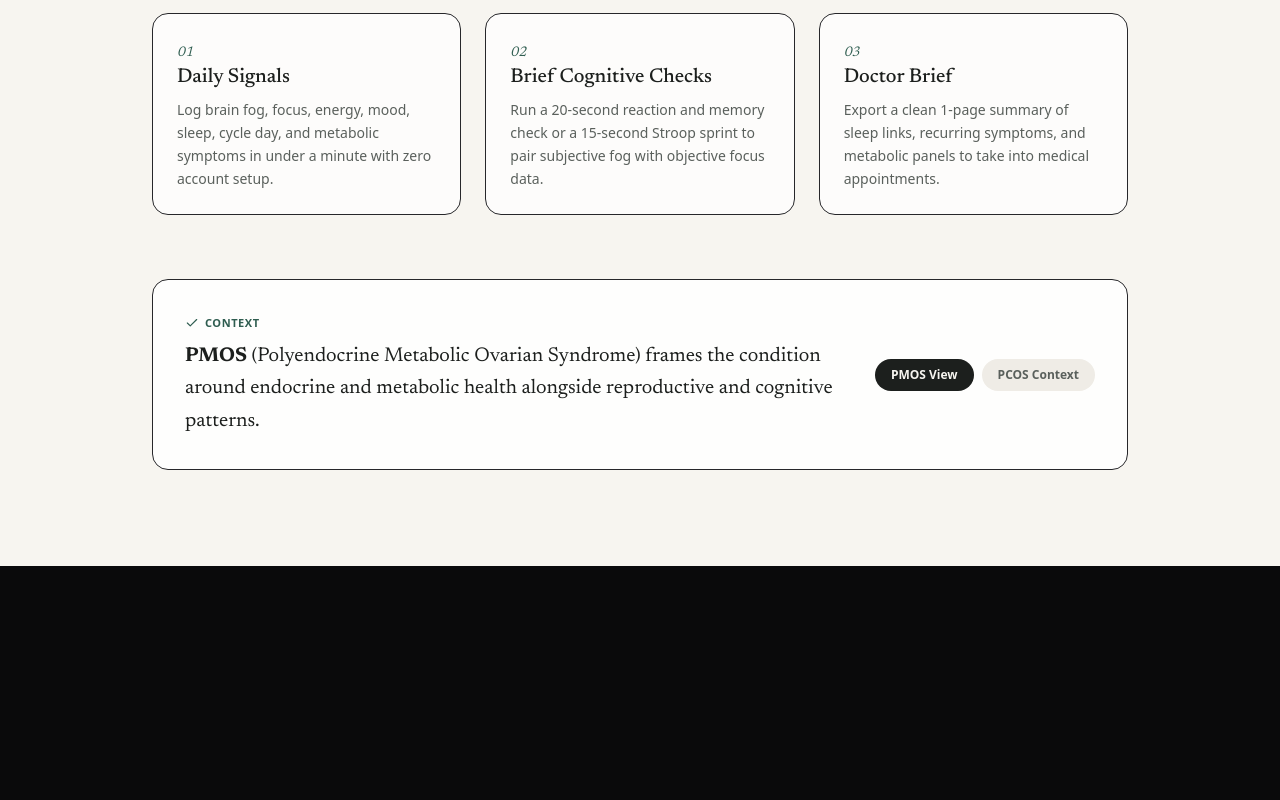
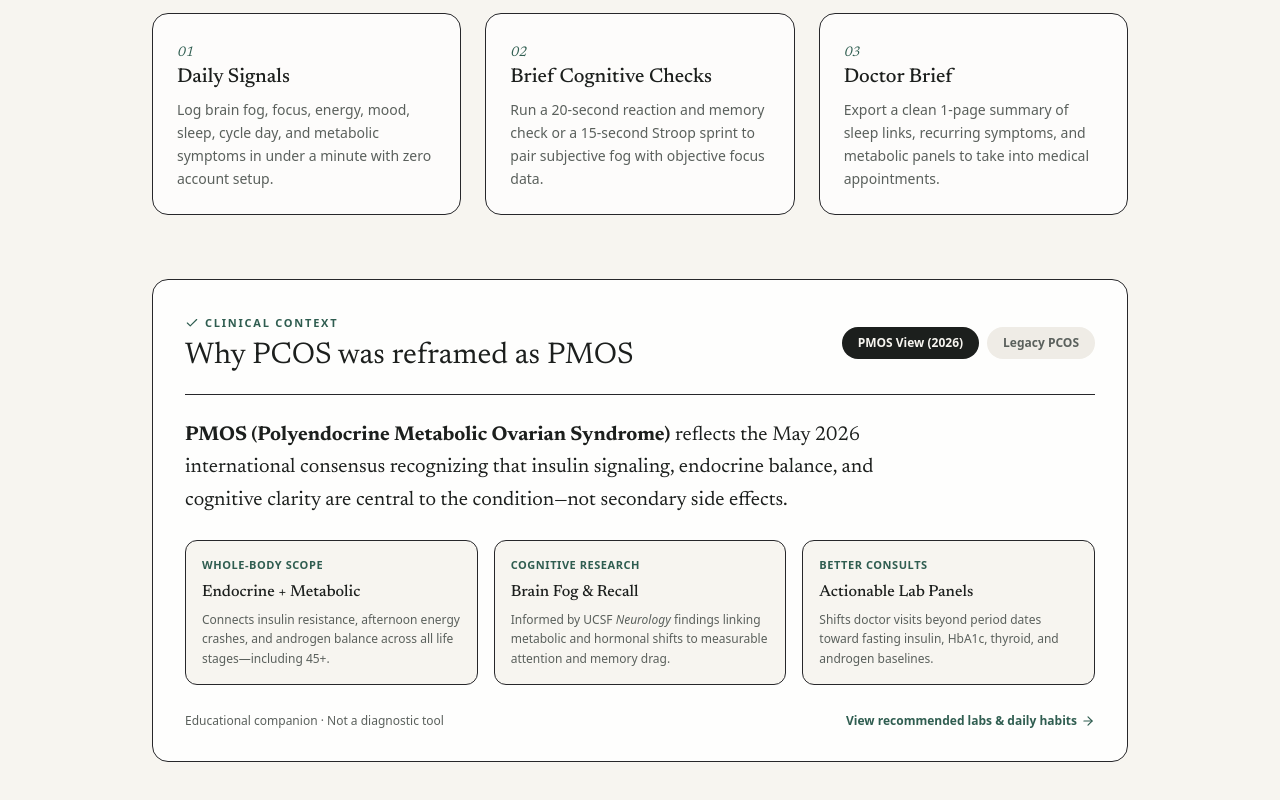
Before and after one commit to ft-gauthammm/clarity-pmos, a Next.js app: page / in a window 1280 px wide. Shown: the part 620-1420 px from the top of the page. Before the commit the page ends 1186 px from the top, so only its background shows below. Built offline with nearby package versions, Linux system fonts and the light colour scheme.

Commit message:
Update Clarity editorial aesthetic and PMOS clinical context

```diff
--- a/src/app/page.tsx
+++ b/src/app/page.tsx
@@ -56,7 +56,7 @@ export default function HomePage() {
       </header>
 
       <main className="max-w-5xl mx-auto px-6 pt-14 pb-24 space-y-16">
-        {/* Centered / Asymmetric Editorial Hero */}
+        {/* Asymmetric Editorial Hero */}
         <section className="grid md:grid-cols-12 gap-10 items-end border-b border-[#E3DDD2] pb-14">
           <div className="md:col-span-8 space-y-5">
             <p className="text-[11px] font-semibold uppercase tracking-[0.18em] text-[#2F5D50]">
@@ -149,25 +149,18 @@ export default function HomePage() {
           </div>
         </section>
 
-        {/* Terminology Note (PMOS vs PCOS) */}
-        <section className="bg-white/85 border border-[#E3DDD2] rounded-2xl p-6 sm:p-8 flex flex-col md:flex-row md:items-center justify-between gap-6">
-          <div className="space-y-2 max-w-2xl">
-            <div className="inline-flex items-center gap-1.5 text-[11px] font-semibold uppercase tracking-wider text-[#2F5D50]">
-              <Check className="w-3.5 h-3.5" /> Context
+        {/* Expanded Terminology & Clinical Context (PMOS vs PCOS) */}
+        <section className="bg-white/85 border border-[#E3DDD2] rounded-2xl p-6 sm:p-8 space-y-6">
+          <div className="flex flex-col md:flex-row md:items-center justify-between gap-4 border-b border-[#EFECE6] pb-5">
+            <div className="space-y-1.5">
+              <div className="inline-flex items-center gap-1.5 text-[11px] font-semibold uppercase tracking-[0.16em] text-[#2F5D50]">
+                <Check className="w-3.5 h-3.5" /> Clinical Context
               </div>
-            {viewMode === "pmos" ? (
-              <p className="font-serif text-lg sm:text-xl text-[#1C1F1D] leading-relaxed">
-                <strong>PMOS</strong> (Polyendocrine Metabolic Ovarian Syndrome)
-                frames the condition around endocrine and metabolic health
-                alongside reproductive and cognitive patterns.
-              </p>
-            ) : (
-              <p className="font-serif text-lg sm:text-xl text-[#1C1F1D] leading-relaxed">
-                <strong>PCOS</strong> was the older ovarian-focused label, which
-                often missed broader metabolic and cognitive dimensions now
-                grouped under PMOS.
-              </p>
-            )}
+              <h2 className="font-serif text-2xl sm:text-3xl font-normal text-[#1C1F1D]">
+                {viewMode === "pmos"
+                  ? "Why PCOS was reframed as PMOS"
+                  : "Limitations of the legacy PCOS label"}
+              </h2>
             </div>
 
             <div className="flex items-center gap-2 shrink-0">
@@ -177,10 +170,10 @@ export default function HomePage() {
                 className={`px-4 py-2 rounded-full text-xs font-semibold transition cursor-pointer ${
                   viewMode === "pmos"
                     ? "bg-[#1C1F1D] text-[#F7F5F0]"
-                  : "bg-[#EFECE6] text-[#5A605C]"
+                    : "bg-[#EFECE6] text-[#5A605C] hover:text-[#1C1F1D]"
                 }`}
               >
-              PMOS View
+                PMOS View (2026)
               </button>
               <button
                 type="button"
@@ -188,11 +181,128 @@ export default function HomePage() {
                 className={`px-4 py-2 rounded-full text-xs font-semibold transition cursor-pointer ${
                   viewMode === "pcos"
                     ? "bg-[#1C1F1D] text-[#F7F5F0]"
-                  : "bg-[#EFECE6] text-[#5A605C]"
+                    : "bg-[#EFECE6] text-[#5A605C] hover:text-[#1C1F1D]"
                 }`}
               >
-              PCOS Context
+                Legacy PCOS
               </button>
+            </div>
+          </div>
+
+          {viewMode === "pmos" ? (
+            <div className="space-y-6">
+              <p className="font-serif text-lg sm:text-xl text-[#1C1F1D] leading-relaxed max-w-3xl">
+                <strong>PMOS (Polyendocrine Metabolic Ovarian Syndrome)</strong>{" "}
+                reflects the May 2026 international consensus recognizing that
+                insulin signaling, endocrine balance, and cognitive clarity are
+                central to the condition—not secondary side effects.
+              </p>
+
+              <div className="grid sm:grid-cols-3 gap-4">
+                <div className="p-4 rounded-xl bg-[#F7F5F0] border border-[#E3DDD2] space-y-1.5">
+                  <p className="text-[11px] font-semibold uppercase tracking-wider text-[#2F5D50]">
+                    Whole-Body Scope
+                  </p>
+                  <p className="font-serif text-base font-medium text-[#1C1F1D]">
+                    Endocrine + Metabolic
+                  </p>
+                  <p className="text-xs text-[#5A605C] leading-relaxed">
+                    Connects insulin resistance, afternoon energy crashes, and
+                    androgen balance across all life stages—including 45+.
+                  </p>
+                </div>
+
+                <div className="p-4 rounded-xl bg-[#F7F5F0] border border-[#E3DDD2] space-y-1.5">
+                  <p className="text-[11px] font-semibold uppercase tracking-wider text-[#2F5D50]">
+                    Cognitive Research
+                  </p>
+                  <p className="font-serif text-base font-medium text-[#1C1F1D]">
+                    Brain Fog &amp; Recall
+                  </p>
+                  <p className="text-xs text-[#5A605C] leading-relaxed">
+                    Informed by UCSF <em>Neurology</em> findings linking
+                    metabolic and hormonal shifts to measurable attention and
+                    memory drag.
+                  </p>
+                </div>
+
+                <div className="p-4 rounded-xl bg-[#F7F5F0] border border-[#E3DDD2] space-y-1.5">
+                  <p className="text-[11px] font-semibold uppercase tracking-wider text-[#2F5D50]">
+                    Better Consults
+                  </p>
+                  <p className="font-serif text-base font-medium text-[#1C1F1D]">
+                    Actionable Lab Panels
+                  </p>
+                  <p className="text-xs text-[#5A605C] leading-relaxed">
+                    Shifts doctor visits beyond period dates toward fasting
+                    insulin, HbA1c, thyroid, and androgen baselines.
+                  </p>
+                </div>
+              </div>
+            </div>
+          ) : (
+            <div className="space-y-6">
+              <p className="font-serif text-lg sm:text-xl text-[#1C1F1D] leading-relaxed max-w-3xl">
+                <strong>PCOS (Polycystic Ovary Syndrome)</strong> named the
+                condition after ovarian follicles on ultrasound—causing decades
+                of confusion for patients without cysts and overlooking brain
+                fog and metabolic fatigue.
+              </p>
+
+              <div className="grid sm:grid-cols-3 gap-4">
+                <div className="p-4 rounded-xl bg-[#F7F5F0] border border-[#E3DDD2] space-y-1.5">
+                  <p className="text-[11px] font-semibold uppercase tracking-wider text-[#7A7F7B]">
+                    Misleading Name
+                  </p>
+                  <p className="font-serif text-base font-medium text-[#1C1F1D]">
+                    Not Actual Cysts
+                  </p>
+                  <p className="text-xs text-[#5A605C] leading-relaxed">
+                    Many people meet diagnostic criteria without polycystic
+                    ovaries, while others with ovarian follicles have no
+                    syndrome at all.
+                  </p>
+                </div>
+
+                <div className="p-4 rounded-xl bg-[#F7F5F0] border border-[#E3DDD2] space-y-1.5">
+                  <p className="text-[11px] font-semibold uppercase tracking-wider text-[#7A7F7B]">
+                    Blind Spot
+                  </p>
+                  <p className="font-serif text-base font-medium text-[#1C1F1D]">
+                    Cycle-Only Apps
+                  </p>
+                  <p className="text-xs text-[#5A605C] leading-relaxed">
+                    Traditional trackers only log bleeding days, leaving sleep
+                    disruption, sugar cravings, and word-finding slips
+                    untracked.
+                  </p>
+                </div>
+
+                <div className="p-4 rounded-xl bg-[#F7F5F0] border border-[#E3DDD2] space-y-1.5">
+                  <p className="text-[11px] font-semibold uppercase tracking-wider text-[#7A7F7B]">
+                    Midlife Gap
+                  </p>
+                  <p className="font-serif text-base font-medium text-[#1C1F1D]">
+                    Stops at Menopause
+                  </p>
+                  <p className="text-xs text-[#5A605C] leading-relaxed">
+                    Focusing purely on ovulation left women over 45 without
+                    clear tracking for persistent metabolic and cognitive
+                    patterns.
+                  </p>
+                </div>
+              </div>
+            </div>
+          )}
+
+          <div className="pt-1 flex items-center justify-between text-xs text-[#5A605C]">
+            <span>Educational companion · Not a diagnostic tool</span>
+            <Link
+              href="/guide"
+              className="font-semibold text-[#2F5D50] hover:underline inline-flex items-center gap-1"
+            >
+              View recommended labs &amp; daily habits <ArrowRight className="w-3.5 h-3.5" />
+            </Link>
           </div>
         </section>
       </main>
--- a/src/app/track/page.tsx
+++ b/src/app/track/page.tsx
@@ -60,6 +60,7 @@ export default function TrackPage() {
 
   // Form State
   const [date, setDate] = useState("");
+  const [printDate, setPrintDate] = useState("");
   const [brainFog, setBrainFog] = useState(4);
   const [focus, setFocus] = useState(7);
   const [energy, setEnergy] = useState(6);
@@ -71,6 +72,7 @@ export default function TrackPage() {
 
   useEffect(() => {
     setDate((prev) => prev || format(new Date(), "yyyy-MM-dd"));
+    setPrintDate(format(new Date(), "MMM d, yyyy"));
     try {
       const raw = localStorage.getItem(STORAGE_KEY);
       if (raw) setEntries(JSON.parse(raw));
@@ -603,8 +605,7 @@ export default function TrackPage() {
               Clarity — PMOS Symptom &amp; Cognitive Brief
             </h1>
             <p className="text-xs text-gray-600">
-              Self-tracked patient log summary · Generated{" "}
-              {format(new Date(), "MMM d, yyyy")}
+              Self-tracked patient log summary · Generated {printDate}
             </p>
           </div>
           <span className="text-xs font-semibold">
```
Lines whose indentation alone changed are shown as unchanged.
